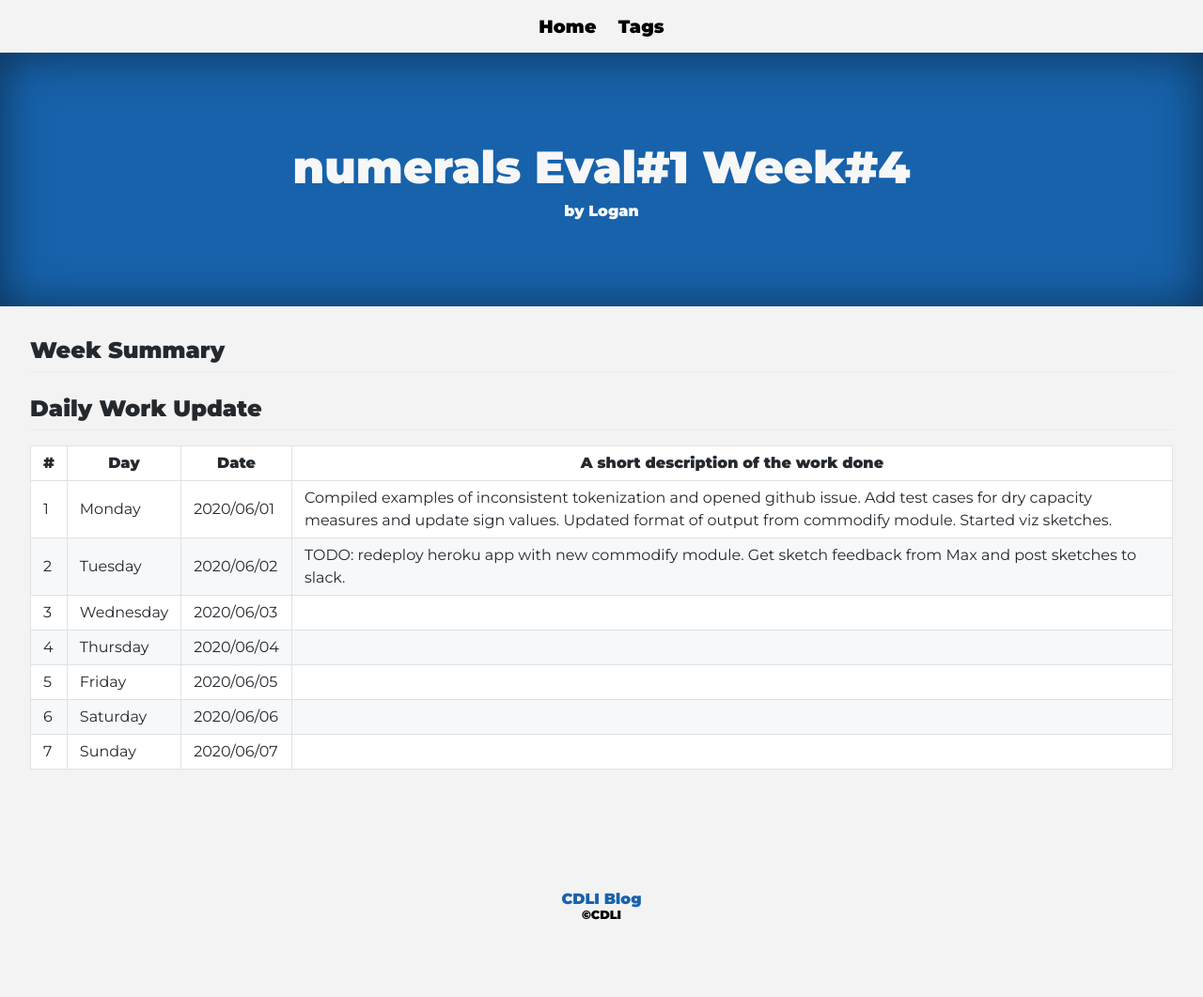
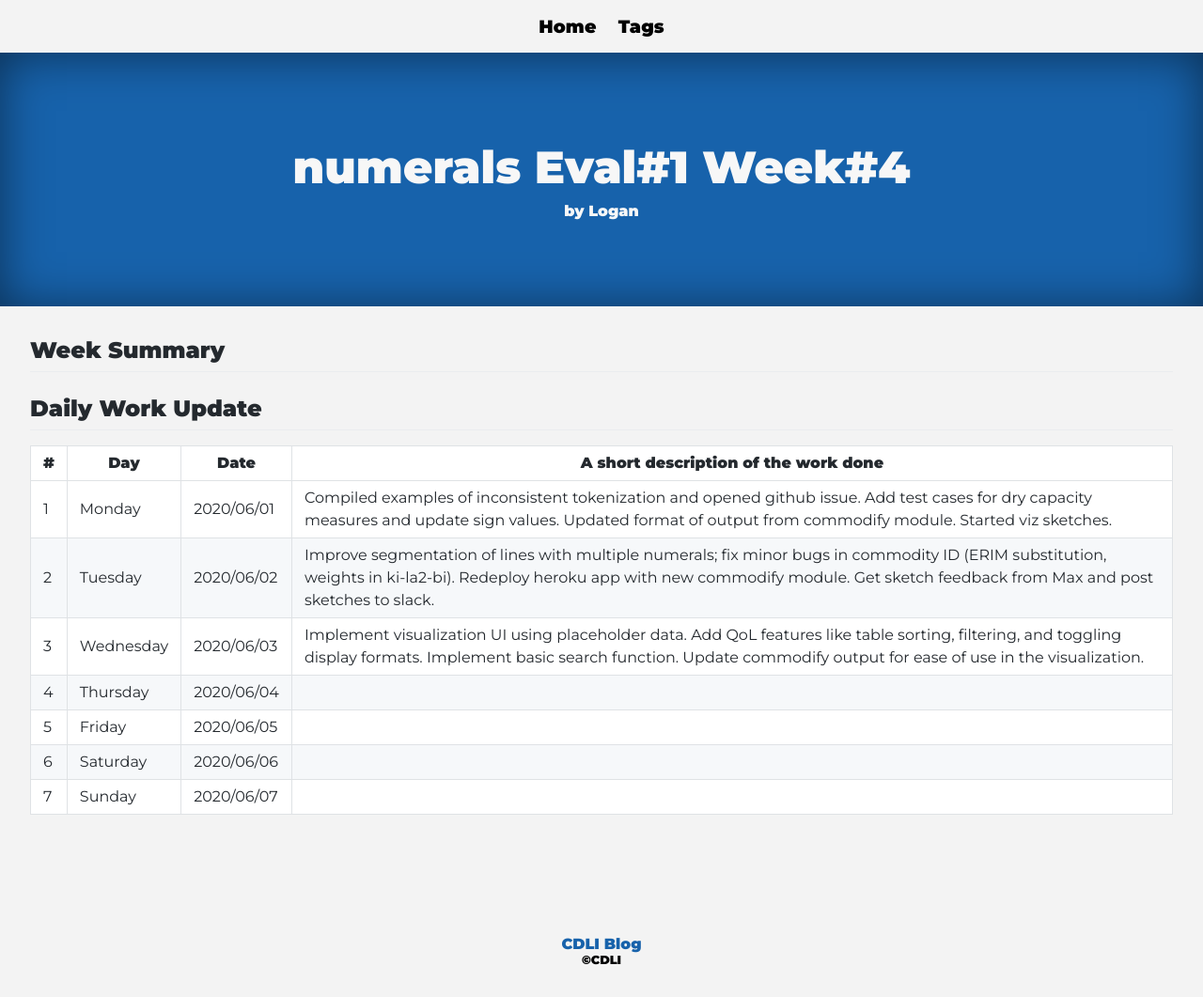
Before and after one commit to cdli-gh/blog, a Jekyll site: the page built from _blog/gsoc20/numerals/posts/04_week4.md, in a window 1280 px wide. Shown: the whole page at 94% size. Built offline with Jekyll 4.4.1, drawn with Linux system fonts in a browser that asks for light colours; Markdown is read by kramdown in place of the engine named in the settings; before the commit the page ends 1013 px from its top, so only the background shows below that.

Commit message:
Update numerals blog for week 4.

```diff
--- a/_blog/gsoc20/numerals/posts/04_week4.md
+++ b/_blog/gsoc20/numerals/posts/04_week4.md
@@ -12,8 +12,8 @@ tags: ["week","gsoc","gsoc2020","numeralsl#1","week#4"]
 |\#|Day|Date|A short description of the work done|
 |---	|---	|---	|---	|
 |1   	| Monday 	|   2020/06/01	| Compiled examples of inconsistent tokenization and opened github issue. Add test cases for dry capacity measures and update sign values. Updated format of output from commodify module. Started viz sketches. 	|
-|2   	| Tuesday  	|   2020/06/02	| TODO: redeploy heroku app with new commodify module. Get sketch feedback from Max and post sketches to slack.  	|
-|3   	| Wednesday  	|  2020/06/03 	|   	|
+|2   	| Tuesday  	|   2020/06/02	| Improve segmentation of lines with multiple numerals; fix minor bugs in commodity ID (ERIM substitution, weights in ki-la2-bi). Redeploy heroku app with new commodify module. Get sketch feedback from Max and post sketches to slack.  	|
+|3   	| Wednesday  	|  2020/06/03 	| Implement visualization UI using placeholder data. Add QoL features like table sorting, filtering, and toggling display formats. Implement basic search function. Update commodify output for ease of use in the visualization. 	|
 |4   	| Thursday  	|   2020/06/04	|   	|
 |5   	| Friday  	|   2020/06/05	|   	|
 |6   	| Saturday  	|   2020/06/06	|   	|
```
